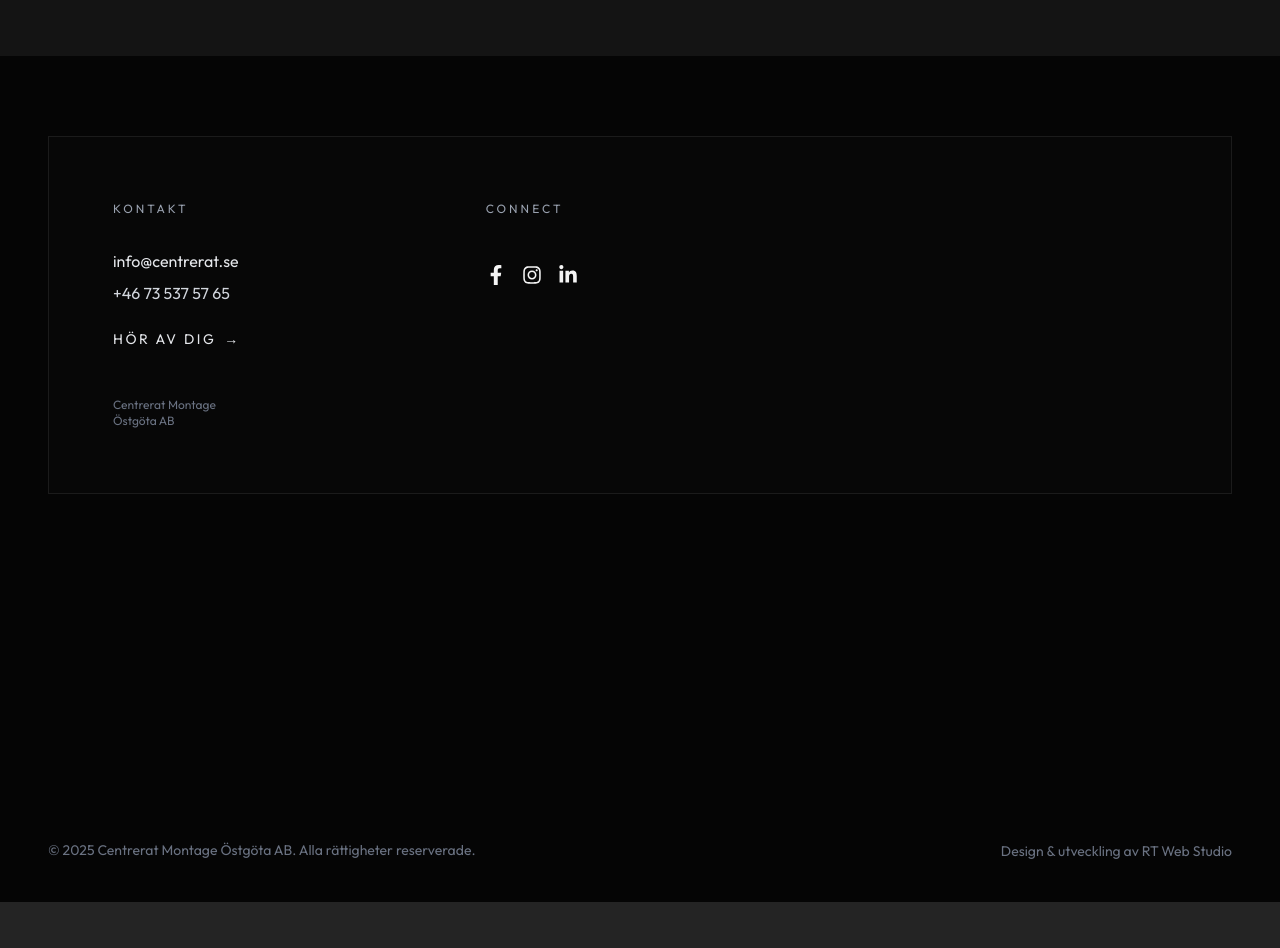
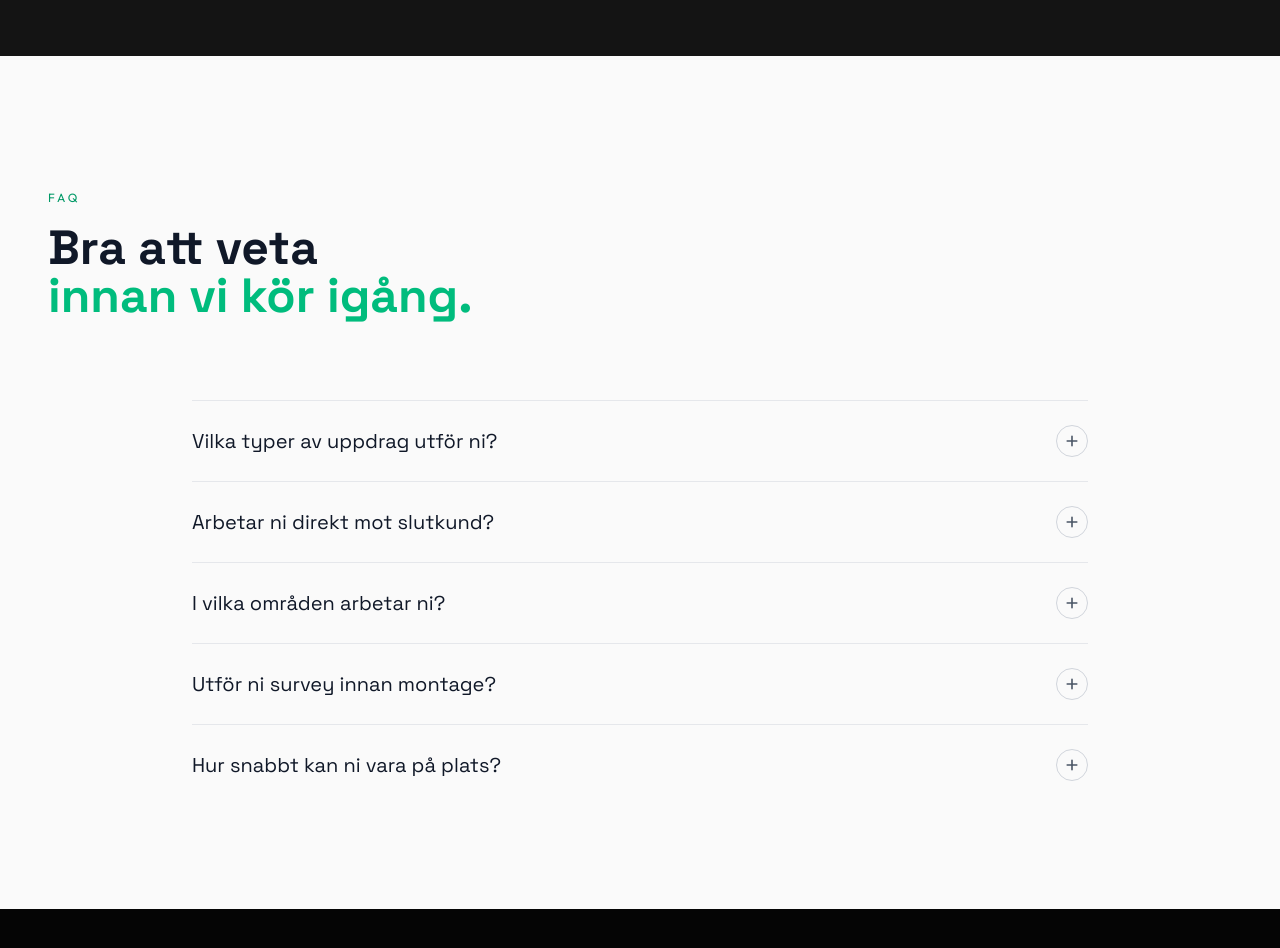
Before and after one commit to Tab-Ras/solarpower-experience, a React (Vite) app: page / in a window 1280 px wide. Shown: the part 6300-7248 px from the top of the page. Before the commit the page ends 7202 px from the top, so only its background shows below. Built offline with nearby package versions, Linux system fonts and the light colour scheme.

Commit message:
New FAQ Section added

```diff
--- /dev/null
+++ b/src/components/FAQSection.jsx
@@ -0,0 +1,116 @@
+import { useRef, useState } from "react";
+import { HiPlus, HiMinus } from "react-icons/hi";
+
+import gsap from "gsap";
+import { ScrollTrigger } from "gsap/ScrollTrigger";
+import { useGSAP } from "@gsap/react";
+
+gsap.registerPlugin(ScrollTrigger);
+
+const FAQSection = () => {
+  const sectionRef = useRef(null);
+  const [openIndex, setOpenIndex] = useState(null);
+
+  const faqs = [
+    {
+      q: "Vilka typer av uppdrag utför ni?",
+      a: "Vi arbetar främst med montage, service och survey inom skyltbranschen. Det kan handla om fasadskyltar, invändig skyltning, foliemontage samt demontering och justering av befintliga lösningar.",
+    },
+    {
+      q: "Arbetar ni direkt mot slutkund?",
+      a: "Nej, vårt fokus ligger på att vara montagepartner åt skyltföretag. Vi fungerar som en förlängning av er organisation ute på plats.",
+    },
+    {
+      q: "I vilka områden arbetar ni?",
+      a: "Vi utgår från Östergötland men tar uppdrag även i angränsande regioner beroende på projektets omfattning.",
+    },
+    {
+      q: "Utför ni survey innan montage?",
+      a: "Ja. Vid behov erbjuder vi platsbesök där vi mäter, dokumenterar och bedömer förutsättningar inför montage. Detta minskar risken för överraskningar längre fram i processen.",
+    },
+    {
+      q: "Hur snabbt kan ni vara på plats?",
+      a: "Det beror på uppdragets omfattning, men vi strävar alltid efter snabb återkoppling och smidig planering. Vid serviceärenden försöker vi ofta lösa det med kort varsel.",
+    },
+  ];
+
+  useGSAP(
+    () => {
+      gsap.from(".faq-item", {
+        opacity: 0,
+        y: 30,
+        duration: 0.8,
+        ease: "power3.out",
+        stagger: 0.1,
+        scrollTrigger: {
+          trigger: sectionRef.current,
+          start: "top 70%",
+        },
+      });
+    },
+    { scope: sectionRef }
+  );
+
+  return (
+    <section
+      ref={sectionRef}
+      className="bg-[#fafafa] px-4 md:px-12 lg:px-12 py-20 md:py-32"
+      id="faq"
+    >
+      <div>
+        {/* Heading */}
+        <div className="mb-20">
+          <span className="text-xs tracking-[0.25em] uppercase text-emerald-600">
+            FAQ
+          </span>
+          <h2 className="text-4xl md:text-5xl font-bold text-gray-900 mt-4">
+            Bra att veta
+            <span className="block text-emerald-500">innan vi kör igång.</span>
+          </h2>
+        </div>
+
+        {/* FAQ list */}
+        <div className="space-y-6 max-w-4xl mx-auto">
+          {faqs.map((item, index) => {
+            const isOpen = openIndex === index;
+
+            return (
+              <div
+                key={index}
+                className="faq-item border-t border-gray-200 pt-6"
+              >
+                <button
+                  type="button"
+                  onClick={() =>
+                    setOpenIndex(isOpen ? null : index)
+                  }
+                  className="w-full flex items-center justify-between text-left gap-6 group"
+                >
+                  <h3 className="text-lg md:text-xl font-medium text-gray-900 group-hover:text-emerald-600 transition-colors">
+                    {item.q}
+                  </h3>
+
+                  <span className="shrink-0 w-8 h-8 flex items-center justify-center rounded-full border border-gray-300 text-gray-600 group-hover:border-emerald-500 group-hover:text-emerald-600 transition-all">
+                    {isOpen ? <HiMinus /> : <HiPlus />}
+                  </span>
+                </button>
+
+                <div
+                  className={`overflow-hidden transition-all duration-500 ${
+                    isOpen ? "max-h-40 mt-4" : "max-h-0"
+                  }`}
+                >
+                  <p className="text-gray-700 text-lg leading-relaxed max-w-3xl">
+                    {item.a}
+                  </p>
+                </div>
+              </div>
+            );
+          })}
+        </div>
+      </div>
+    </section>
+  );
+};
+
+export default FAQSection;
--- a/src/components/Footer.jsx
+++ b/src/components/Footer.jsx
@@ -1,14 +1,17 @@
-import { useRef } from "react";
+import { useRef, useState } from "react";
 import gsap from "gsap";
 import { ScrollTrigger } from "gsap/ScrollTrigger";
 import { useGSAP } from "@gsap/react";
 
 import { FaFacebookF, FaInstagram, FaLinkedinIn } from "react-icons/fa";
-import { HiArrowNarrowRight } from "react-icons/hi";
+
+import PrivacyModal from "./PrivacyModal";
 
 gsap.registerPlugin(ScrollTrigger);
 
 const Footer = () => {
+  const [isPrivacyOpen, setIsPrivacyOpen] = useState(false);
+
   const year = new Date().getFullYear();
   const footerRef = useRef(null);
 
@@ -123,7 +126,8 @@ const Footer = () => {
             </div>
 
             <div className="space-y-1 text-xs text-gray-500 pt-4">
-              <p>Centrerat Montage <br/> Östgöta AB</p>
+              <p>Centrerat Montage Östgöta AB</p>
+              <p>Org.nr: 559490-0838</p>
             </div>
           </div>
 
@@ -156,6 +160,34 @@ const Footer = () => {
               </a>
             </div>
           </div>
+          {/* PRIVACY */}
+          <div className="footer-column space-y-8">
+            <div className="space-y-2 text-sm md:text-base grid">
+              <button
+                onClick={() => {
+                  if (window.lenis) {
+                    window.lenis.scrollTo('#faq', {
+                      duration: 1.2,
+                      easing: (t) => 1 - Math.pow(1 - t, 3),
+                    })
+                  } else {
+                    document
+                      .getElementById('faq')
+                      ?.scrollIntoView({ behavior: 'smooth' })
+                  }
+                }}
+                className="text-xs text-gray-500 hover:text-emerald-400"
+                >
+                Vanliga frågor
+              </button>
+              <button
+                onClick={() => setIsPrivacyOpen(true)}
+                className="text-xs text-gray-500 hover:text-emerald-400"
+                >
+                Integritetspolicy
+              </button>
+            </div>
+          </div>
         </div>
       </div>
 
@@ -184,6 +216,10 @@ const Footer = () => {
           </a>
         </div>
       </div>
+      <PrivacyModal
+        isOpen={isPrivacyOpen}
+        onClose={() => setIsPrivacyOpen(false)}
+      />
     </footer>
   );
 };
--- a/src/components/OfferWizard.jsx
+++ b/src/components/OfferWizard.jsx
@@ -1,9 +1,10 @@
-import { useRef, useEffect } from "react";
+import { useRef, useEffect, useState, useMemo } from "react";
 import gsap from "gsap";
 import { useGSAP } from "@gsap/react";
 
-import { useMemo, useState } from "react";
 import { HiArrowRight, HiArrowLeft } from "react-icons/hi";
+
+import PrivacyModal from "./PrivacyModal";
 
 const INITIAL_FORM_STATE = {
   serviceType: "",
@@ -23,6 +24,8 @@ const isEmail = (value) =>
 const OfferWizard = () => {
   const stepWrapRef = useRef(null);
   const successRef = useRef(null);
+
+  const [isPrivacyOpen, setIsPrivacyOpen] = useState(false);
 
   const [step, setStep] = useState(1);
   const [isSubmitted, setIsSubmitted] = useState(false);
@@ -455,6 +458,17 @@ const OfferWizard = () => {
                   )}
                 </div>
 
+                <p className="text-xs text-gray-400 leading-relaxed">
+                  Genom att skicka förfrågan godkänner du att Centrerat Montage behandlar
+                  dina personuppgifter enligt vår{" "}
+                  <button
+                    type="button"
+                    onClick={() => setIsPrivacyOpen(true)}
+                    className="underline hover:text-emerald-400"
+                  >
+                    integritetspolicy
+                  </button>.
+                </p>
                 <div className="flex justify-end pt-8">
                   <button
                     type="submit"
@@ -569,6 +583,10 @@ const OfferWizard = () => {
           </p>
         </div>
       )}
+      <PrivacyModal
+        isOpen={isPrivacyOpen}
+        onClose={() => setIsPrivacyOpen(false)}
+      />
     </section>
   );
 };
--- /dev/null
+++ b/src/components/PrivacyModal.jsx
@@ -0,0 +1,78 @@
+import { HiX } from "react-icons/hi";
+
+const PrivacyModal = ({ isOpen, onClose }) => {
+  if (!isOpen) return null;
+
+  return (
+    <div className="fixed inset-0 z-999 flex items-center justify-center px-4">
+      {/* Backdrop */}
+      <div
+        className="absolute inset-0 bg-black/70 backdrop-blur-sm"
+        onClick={onClose}
+      />
+
+      {/* Modal */}
+      <div className="relative max-w-3xl w-full max-h-[80vh] overflow-y-auto bg-[#141414] text-[#fafafa] rounded-2xl p-8 md:p-10">
+        {/* Close */}
+        <button
+          onClick={onClose}
+          className="absolute top-4 right-4 text-xl text-gray-400 hover:text-white transition"
+          aria-label="Stäng"
+        >
+          <HiX />
+        </button>
+
+        <div className="space-y-6">
+          <span className="text-xs tracking-[0.3em] uppercase text-emerald-400">
+            Integritetspolicy
+          </span>
+
+          <h2 className="text-3xl md:text-4xl font-semibold">
+            Så hanterar vi dina personuppgifter
+          </h2>
+
+          <div className="space-y-4 text-sm md:text-base text-[#ebebeb] leading-relaxed">
+            <p>
+              Centrerat Montage Östgöta AB värnar om din personliga integritet.
+              Vi behandlar personuppgifter i samband med offertförfrågningar
+              via denna webbplats.
+            </p>
+
+            <p>
+              <strong>Personuppgiftsansvarig:</strong><br />
+              Centrerat Montage Östgöta AB<br />
+              E-post: info@centrerat.se<br />
+              Telefon: 073-537 57 65
+            </p>
+
+            <p>
+              <strong>Vilka uppgifter samlas in?</strong><br />
+              Vid offertförfrågan kan vi samla in företagsnamn, kontaktperson,
+              e-postadress, telefonnummer samt information om uppdraget.
+            </p>
+
+            <p>
+              <strong>Syfte:</strong><br />
+              Uppgifterna används enbart för att hantera och besvara din
+              offertförfrågan samt kommunicera kring uppdraget.
+            </p>
+
+            <p>
+              <strong>Lagring:</strong><br />
+              Personuppgifter sparas endast så länge det är nödvändigt för
+              ärendet eller enligt gällande lagkrav.
+            </p>
+
+            <p>
+              <strong>Dina rättigheter:</strong><br />
+              Du har rätt att begära information, rättelse eller radering av
+              dina personuppgifter. Kontakta oss via info@centrerat.se.
+            </p>
+          </div>
+        </div>
+      </div>
+    </div>
+  );
+};
+
+export default PrivacyModal;
--- a/src/pages/Home.jsx
+++ b/src/pages/Home.jsx
@@ -13,6 +13,7 @@ import BenifitsSection from "../components/BenifitsSection";
 // import ReferencesSection from "../components/ReferencesSection";
 // import ContactSection from "../components/ContactSection";
 import OfferWizard from "../components/OfferWizard";
+import FAQSection from "../components/FAQSection";
 import Footer from "../components/Footer";
 
 // gsap.registerPlugin(ScrollTrigger);
@@ -84,6 +85,7 @@ const Home = () => {
       {/* <ReferencesSection /> */}
       {/* <ContactSection /> */}
       <OfferWizard />
+      <FAQSection />
       <Footer />
       <LandingReveal />
     </>
```
